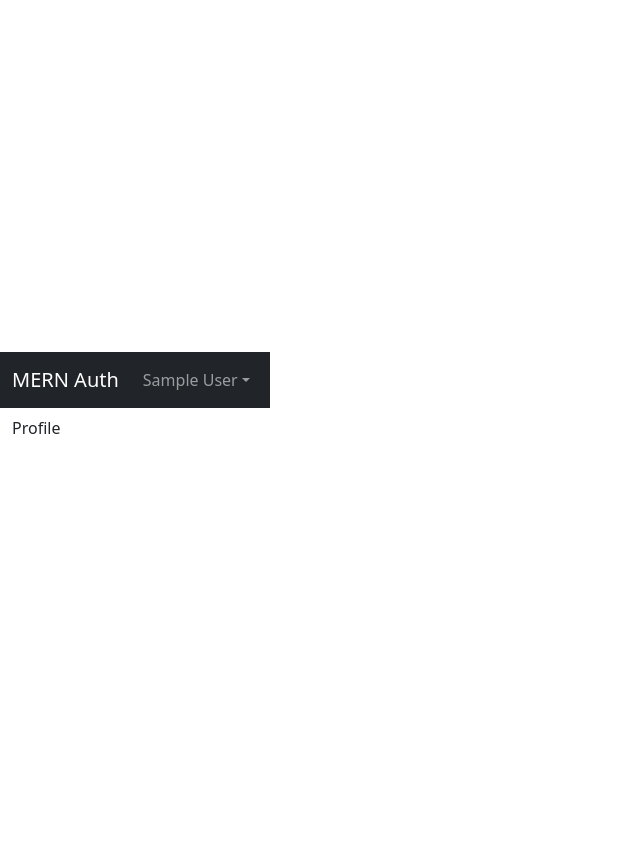
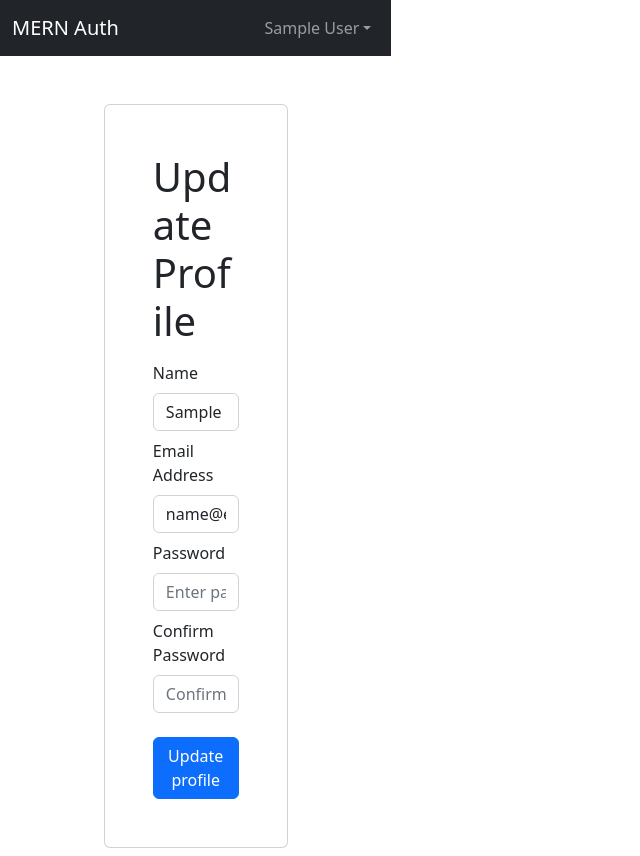
Before and after one commit to samedan/2412_mern_jwt_redux_traversy, a React (Vite) app in the folder frontend/: page /profile in a window 1280 px wide. Shown: the whole page, without its empty margins (0-640 px from the left). Before the commit the page ends 800 px from the top, so only its background shows below. Built offline with nearby package versions, Linux system fonts and the light colour scheme; sample sign-in values are in the browser's storage.

Commit message:
Finished dev Frontend

```diff
--- a/frontend/src/screens/ProfileScreen.jsx
+++ b/frontend/src/screens/ProfileScreen.jsx
@@ -1,3 +1,99 @@
-export default function ProfileScreen() {
-    return <div>Profile</div>;
-}
+import { useState, useEffect } from 'react';
+// import { Link, useNavigate } from 'react-router-dom';
+import { Form, Button } from 'react-bootstrap';
+import { useDispatch, useSelector } from 'react-redux';
+import FormContainer from '../components/FormContainer';
+import { setCredentials } from '../slices/authSlice';
+import { useUpdateUserMutation } from '../slices/usersApiSlice';
+import { toast } from 'react-toastify';
+import Loader from './../components/Loader';
+
+const ProfileScreen = () => {
+    const [name, setName] = useState('');
+    const [email, setEmail] = useState('');
+    const [password, setPassword] = useState('');
+    const [confirmPassword, setConfirmPassword] = useState('');
+    // const navigate = useNavigate();
+    const dispatch = useDispatch();
+
+    // get data from state
+    const { userInfo } = useSelector((state) => state.auth);
+    const [updateProfile, { isLoading }] = useUpdateUserMutation();
+
+    useEffect(() => {
+        setName(userInfo.name);
+        setEmail(userInfo.email);
+    }, [userInfo.setName, userInfo.setEmail]);
+
+    const submitHandler = async (e) => {
+        e.preventDefault();
+        if (password !== confirmPassword) {
+            console.log('Passwords do not match');
+            toast.error('Passwords do not match');
+        } else {
+            try {
+                const res = await updateProfile({
+                    _id: userInfo._id,
+                    name,
+                    email,
+                    password
+                }).unwrap();
+                dispatch(setCredentials({ ...res }));
+                toast.success('Profile updated');
+            } catch (err) {
+                toast.error(err?.data?.message || err.error);
+            }
+        }
+    };
+
+    return (
+        <FormContainer>
+            <h1>Update Profile</h1>
+            <Form onSubmit={submitHandler}>
+                <Form.Group className="my-2" constrolId="name">
+                    <Form.Label>Name</Form.Label>
+                    <Form.Control
+                        type="text"
+                        placeholder="Enter Your Name"
+                        value={name}
+                        onChange={(e) => setName(e.target.value)}
+                    ></Form.Control>
+                </Form.Group>
+                <Form.Group className="my-2" constrolId="email">
+                    <Form.Label>Email Address</Form.Label>
+                    <Form.Control
+                        type="email"
+                        placeholder="Enter Email"
+                        value={email}
+                        onChange={(e) => setEmail(e.target.value)}
+                    ></Form.Control>
+                </Form.Group>
+                <Form.Group className="my-2" constrolId="password">
+                    <Form.Label>Password</Form.Label>
+                    <Form.Control
+                        type="password"
+                        placeholder="Enter password"
+                        value={password}
+                        onChange={(e) => setPassword(e.target.value)}
+                    ></Form.Control>
+                </Form.Group>
+                <Form.Group className="my-2" constrolId="confirmPassword">
+                    <Form.Label>Confirm Password</Form.Label>
+                    <Form.Control
+                        type="password"
+                        placeholder="Confirm password"
+                        value={confirmPassword}
+                        onChange={(e) => setConfirmPassword(e.target.value)}
+                    ></Form.Control>
+                </Form.Group>
+
+                {isLoading && <Loader />}
+                <Button type="submit" variant="primary" className="mt-3">
+                    Update profile
+                </Button>
+            </Form>
+        </FormContainer>
+    );
+};
+
+export default ProfileScreen;
--- a/frontend/src/slices/usersApiSlice.js
+++ b/frontend/src/slices/usersApiSlice.js
@@ -1,4 +1,4 @@
-import { apiSlice } from "./apiSlice";
+import { apiSlice } from './apiSlice';
 
 const USERS_URL = '/api/users';
 
@@ -19,13 +19,24 @@
             })
         }),
         logout: builder.mutation({
-            query: () =>({
+            query: () => ({
                 url: `${USERS_URL}/logout`,
                 method: 'POST'
             })
+        }),
+        updateUser: builder.mutation({
+            query: (data) => ({
+                url: `${USERS_URL}/profile`, // /api/users/profile
+                method: 'PUT',
+                body: data
+            })
         })
     })
-})
+});
 
-
-export const {useLoginMutation, useLogoutMutation, useRegisterMutation} = usersApiSlice;
+export const {
+    useLoginMutation,
+    useLogoutMutation,
+    useRegisterMutation,
+    useUpdateUserMutation
+} = usersApiSlice;
```
